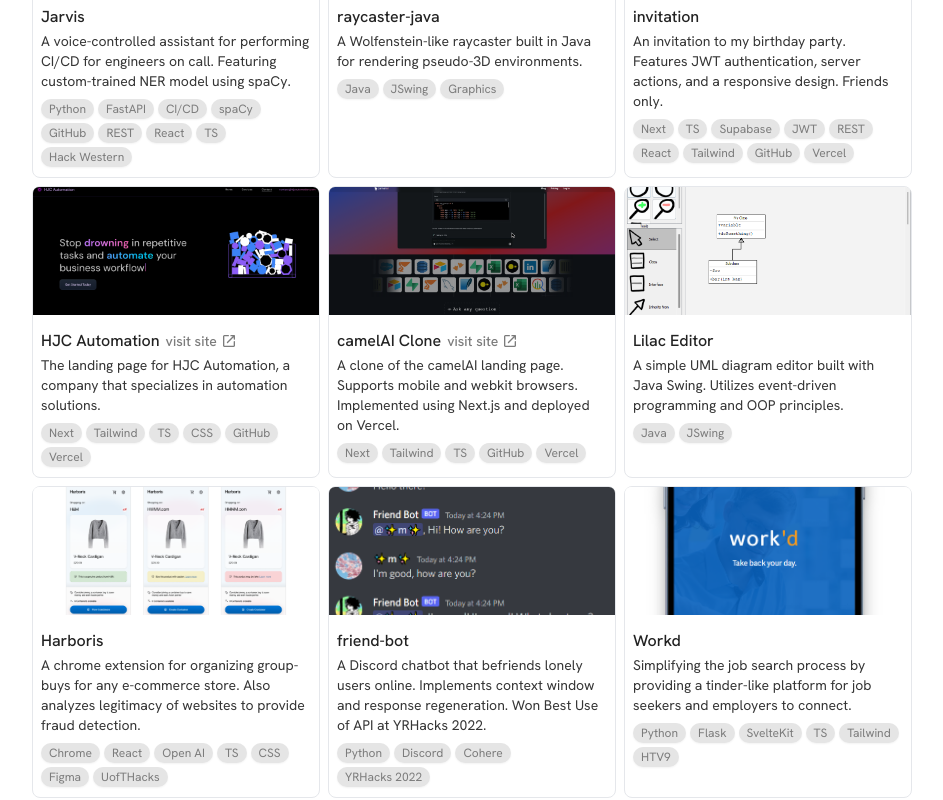
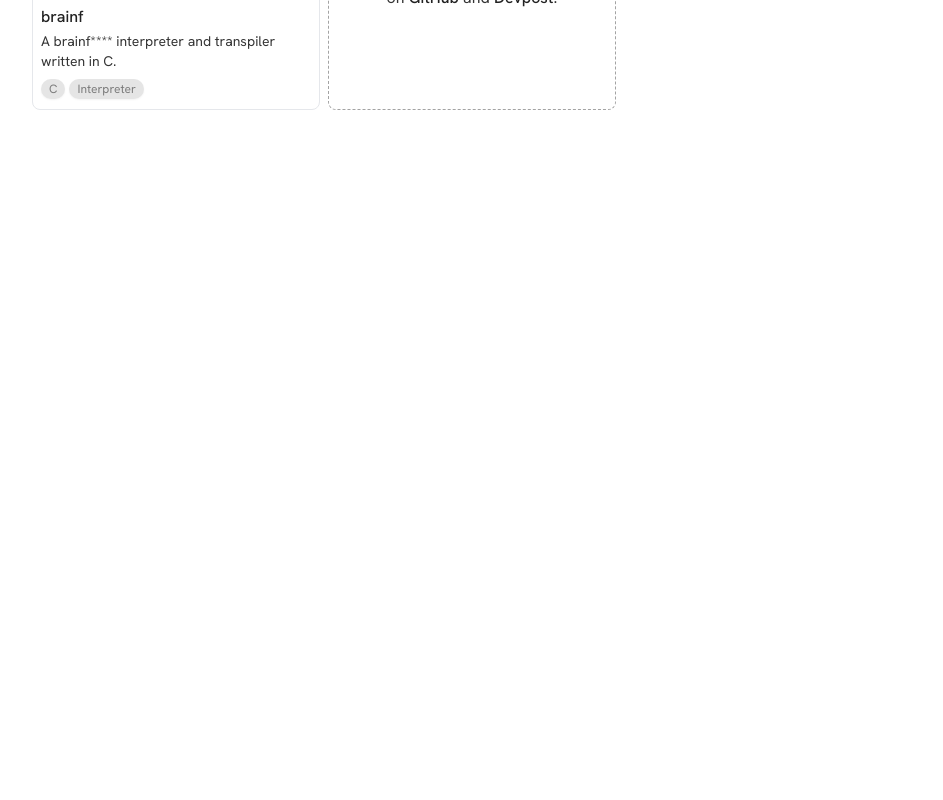
Before and after one commit to andrewchu16/andrewchu.ca, a Next.js app: page /projects in a window 1280 px wide. Shown: the part 1640-2440 px from the top of the page, without its empty margins (292-1235 px from the left). After the commit the page ends 1766 px from the top, so only its background shows below. Built offline with nearby package versions, Linux system fonts and the light colour scheme.

Commit message:
Remove projects I don't like

```diff
--- a/src/data/projects.ts
+++ b/src/data/projects.ts
@@ -202,61 +202,6 @@ const projects: Project[] = [
     ],
   },
   {
-    name: "Screentime Wrapped",
-    description:
-      "A screenpipe-powered app that visualizes your screen time data in a Spotify Wrapped-like format.",
-    image: screentimeWrappedImage,
-    imageAlt: "Screentime Wrapped Website Data",
-    projectUrl: "https://github.com/andrewchu16/screentime-wrapped",
-    createdDate: new Date("2025-03-03"),
-    tags: [
-      tag.framework["Next.js"],
-      tag.framework.TailwindCSS,
-      tag.language.TypeScript,
-      tag.framework.Gemini,
-      tag.hackathon["Screenpipe Agentic Hackathon"],
-    ],
-  },
-  {
-    name: "Workout Tracker",
-    description:
-      "A workout tracker web application that allows users to log their workouts and track their progress. Utilizes the MERN stack and MVC architecture.",
-    image: workoutPlannerImage,
-    imageAlt: "Workout tracker homepage",
-    projectUrl: "https://github.com/andrewchu16/mern-test-app",
-    createdDate: new Date("2024-12-20"),
-    tags: [
-      tag.database.MongoDB,
-      tag.framework["Express.js"],
-      tag.framework.React,
-      tag.framework["Node.js"],
-      tag.other["REST API"],
-      tag.other.JWT,
-      tag.language.JavaScript,
-      tag.language.CSS,
-    ],
-  },
-  {
-    name: "Jarvis",
-    description:
-      "A voice-controlled assistant for performing CI/CD for engineers on call. Featuring custom-trained NER model using spaCy.",
-    image: jarvisImage,
-    imageAlt: "Jarvis merging a pull request",
-    projectUrl: "https://github.com/andrewchu16/Jarvis",
-    createdDate: new Date("2024-12-01"),
-    tags: [
-      tag.language.Python,
-      tag.framework.FastAPI,
-      tag.other["CI/CD"],
-      tag.framework.spaCy,
-      tag.other.GitHub,
-      tag.other["REST API"],
-      tag.framework.React,
-      tag.language.TypeScript,
-      tag.hackathon["Hack Western 11"],
-    ],
-  },
-  {
     name: "raycaster-java",
     description:
       "A Wolfenstein-like raycaster built in Java for rendering pseudo-3D environments.",
@@ -291,101 +236,6 @@ const projects: Project[] = [
     imageAlt: "Invitation page",
   },
   {
-    name: "HJC Automation",
-    description:
-      "The landing page for HJC Automation, a company that specializes in automation solutions.",
-    image: hjcAutomationImage,
-    imageAlt: "HJC Automation landing page",
-    projectUrl: "https://github.com/andrewchu16/hjc-automation-website",
-    siteUrl: "https://hjcautomation.com",
-    createdDate: new Date("2025-06-26"),
-    tags: [
-      tag.framework["Next.js"],
-      tag.framework.TailwindCSS,
-      tag.language.TypeScript,
-      tag.language.CSS,
-      tag.other.GitHub,
-      tag.other.Vercel,
-    ],
-  },
-  {
-    name: "camelAI Clone",
-    description:
-      "A clone of the camelAI landing page. Supports mobile and webkit browsers. Implemented using Next.js and deployed on Vercel.",
-    image: camelaiCloneImage,
-    imageAlt: "camelAI landing page clone",
-    projectUrl: "https://github.com/andrewchu16/camelAI-landing-page",
-    createdDate: new Date("2025-03-01"),
-    siteUrl: "https://camel-ai-landing-page.vercel.app",
-    tags: [
-      tag.framework["Next.js"],
-      tag.framework.TailwindCSS,
-      tag.language.TypeScript,
-      tag.other.GitHub,
-      tag.other.Vercel,
-    ],
-  },
-  {
-    name: "Lilac Editor",
-    description:
-      "A simple UML diagram editor built with Java Swing. Utilizes event-driven programming and OOP principles.",
-    projectUrl: "https://github.com/andrewchu16/lilac-editor",
-    image: lilacEditorImage,
-    imageAlt: "Lilac Editor",
-    createdDate: new Date("2023-06-13"),
-    tags: [tag.language.Java, tag.framework.JSwing],
-  },
-  {
-    name: "Harboris",
-    description:
-      "A chrome extension for organizing group-buys for any e-commerce store. Also analyzes legitimacy of websites to provide fraud detection.",
-    image: harborisImage,
-    imageAlt: "Harboris logo",
-    projectUrl: "https://github.com/andrewchu16/Harboris",
-    createdDate: new Date("2025-01-18"),
-    tags: [
-      tag.other["Chrome Extension"],
-      tag.framework.React,
-      tag.other["Open AI"],
-      tag.language.TypeScript,
-      tag.language.CSS,
-      tag.other.Figma,
-      tag.hackathon["UofTHacks 12"],
-    ],
-  },
-  {
-    name: "friend-bot",
-    description:
-      "A Discord chatbot that befriends lonely users online. Implements context window and response regeneration. Won Best Use of API at YRHacks 2022.",
-    projectUrl: "https://github.com/andrewchu16/friend-bot",
-    image: friendBotImage,
-    imageAlt: "A conversation with friend-bot",
-    createdDate: new Date("2022-04-09"),
-    tags: [
-      tag.language.Python,
-      tag.other["Discord Bot"],
-      tag.other["Cohere API"],
-      tag.hackathon["YRHacks 2022"],
-    ],
-  },
-  {
-    name: "Workd",
-    description:
-      "Simplifying the job search process by providing a tinder-like platform for job seekers and employers to connect.",
-    image: workdImage,
-    imageAlt: "Workd logo",
-    projectUrl: "https://github.com/andrewchu16/workd",
-    createdDate: new Date("2024-10-06"),
-    tags: [
-      tag.language.Python,
-      tag.framework.Flask,
-      tag.framework.SvelteKit,
-      tag.language.TypeScript,
-      tag.framework.TailwindCSS,
-      tag.hackathon["Hack the Valley 9"],
-    ],
-  },
-  {
     name: "brainf",
     description: "A brainf**** interpreter and transpiler written in C.",
     projectUrl: "https://github.com/andrewchu16/brainf",
```
